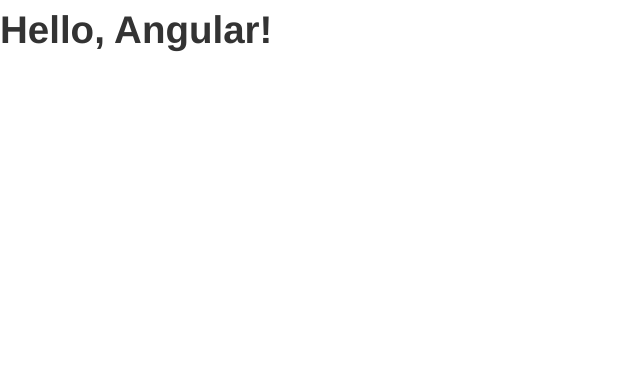
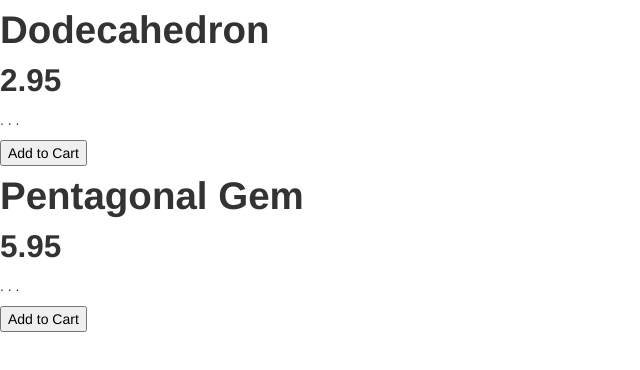
Before and after one commit to alextenche/AngularCodeSchool, a plain HTML site: page index.html in a window 1280 px wide. Shown: the whole page, without its empty margins (0-640 px from the left). Drawn offline with Linux system fonts and the light colour scheme.

Commit message:
over for today

```diff
--- a/app.js
+++ b/app.js
@@ -1 +1,24 @@
-var app = angular.module('gemStore', []);
+(function(){
+	var app = angular.module('store', []);
+
+	app.controller('StoreController', function(){
+		this.products = gems;
+	});
+
+	var gems = [
+	{
+		name: 'Dodecahedron',
+		price: 2.95,
+		description: '. . .',
+		canPurchase: true,
+	},
+
+	{
+		name: 'Pentagonal Gem',
+		price: 5.95,
+		description: '. . .',
+		canPurchase: true,
+	}
+	];
+
+})();
--- a/index.html
+++ b/index.html
@@ -1,11 +1,18 @@
 <!DOCTYPE html>
-<html ng-app = "gemStore">
+<html ng-app = "store">
 	<head>
 		<link rel="stylesheet" type="text/css" href="bootstrap.min.css" />
 		<script type="text/javascript" src="angular.min.js"></script>
 			<script type="text/javascript" src="app.js"></script>
 	</head>
-  <body>
-    <h1>{{"Hello, Angular!"}}</h1>
+
+	<body ng-controller = "StoreController as store">
+		<div ng-repeat = "product in store.products">
+			<h1> {{product.name}} </h1>
+			<h2> {{product.price}} </h2>
+			<p> {{product.description}} </p>
+			<button ng-show = "product.canPurchase">Add to Cart</button>
+		</div>
+
 		</body>
 </html>
```
Lines whose indentation alone changed are shown as unchanged.
